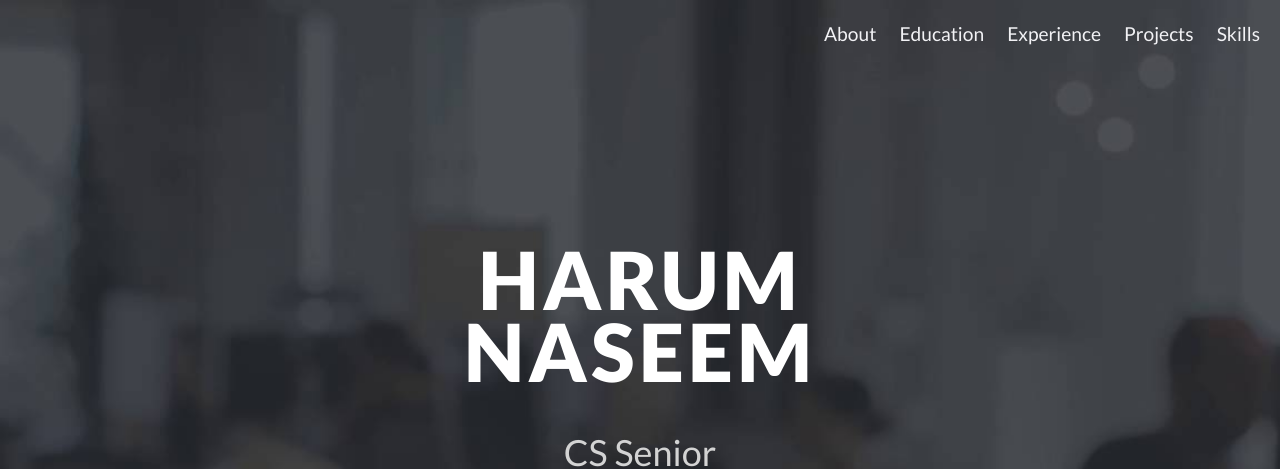
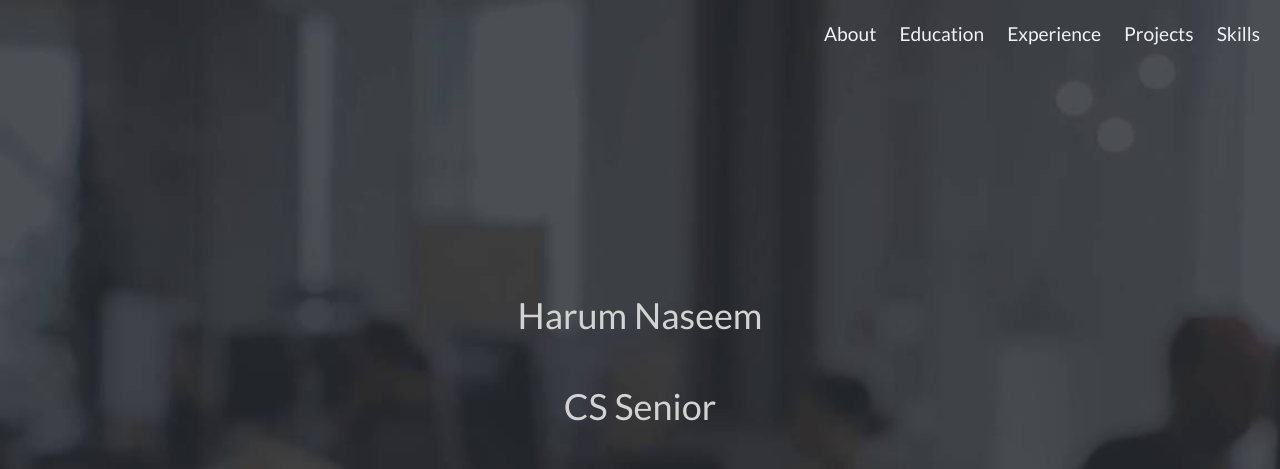
Before and after one commit to harumnaseem/harumnaseem.github.io, a website: page index.html in a window 1280 px wide. Shown: the top 469 px of the page. Drawn offline with nearby package versions, Linux system fonts and the light colour scheme.

Commit message:
Update index.html

```diff
--- a/index.html
+++ b/index.html
@@ -66,7 +66,7 @@
         <div id = "lead">
             <div id = "particples-js">
                 <div id = "lead-content">
-                    <h1> Harum Naseem </h1>
+                    <h2> Harum Naseem </h2>
                     <h2> CS Senior </h2>
                     <center>
                         <h4>
```
